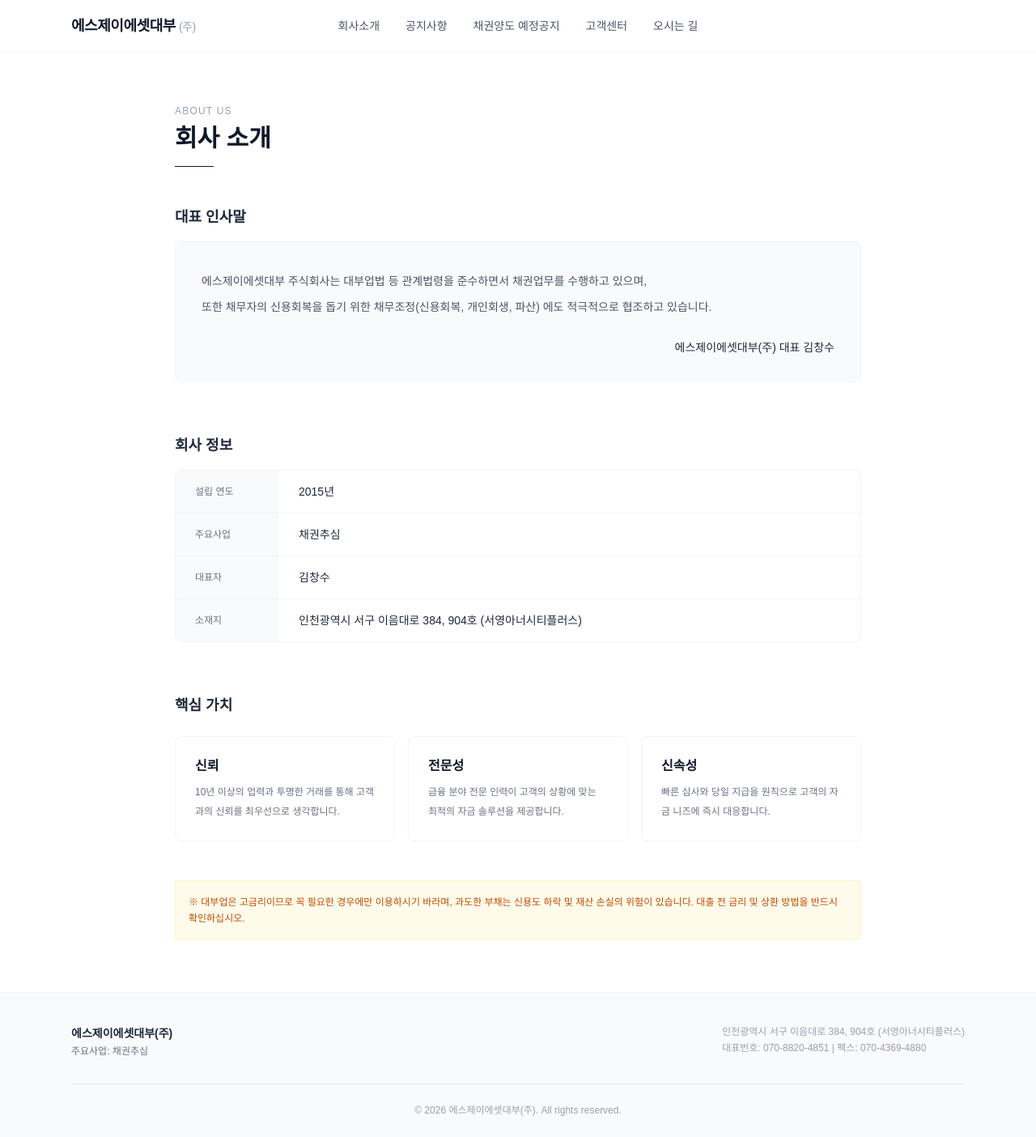
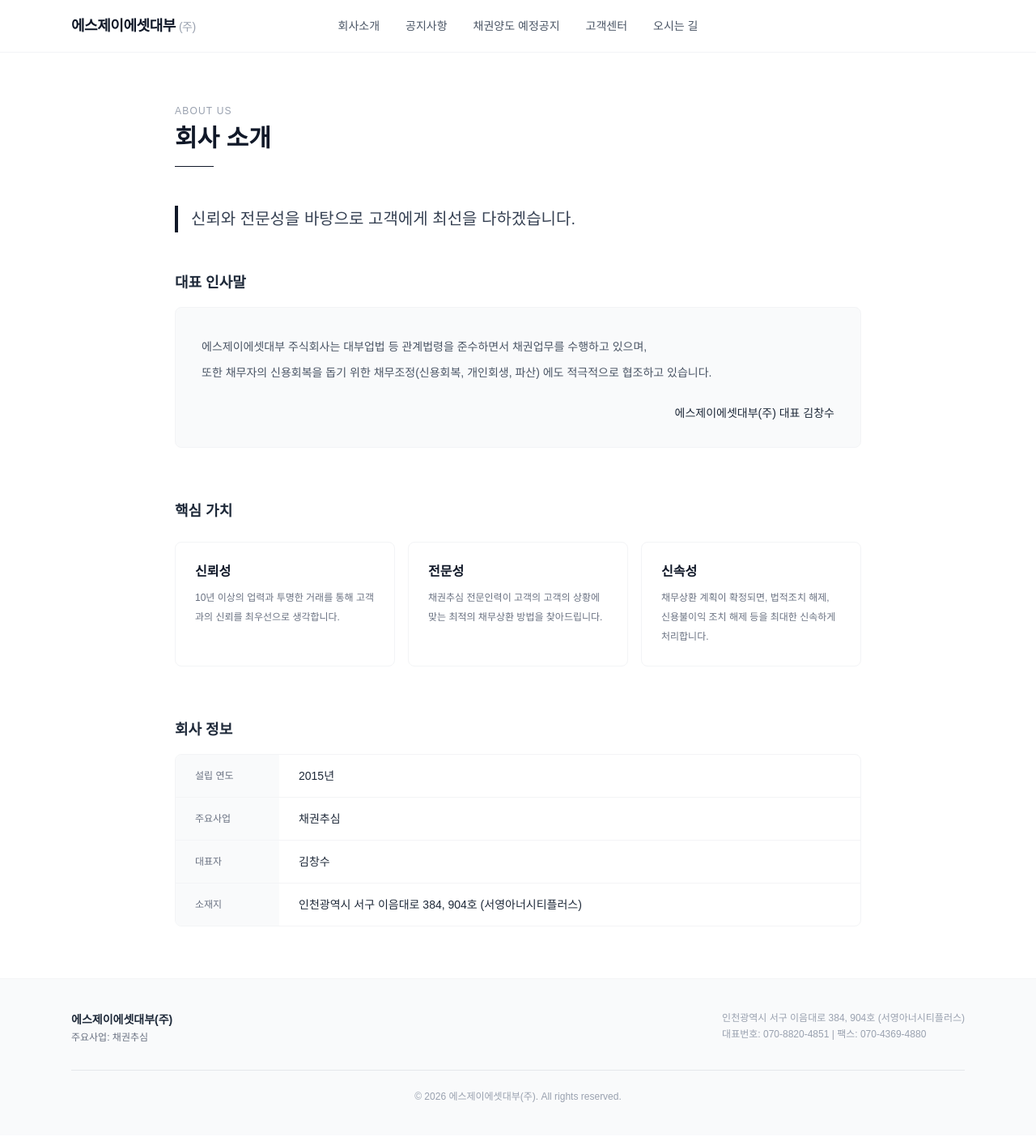
Before and after one commit to mallangC/js-asset, a Next.js app: page /company in a window 1280 px wide. Shown: the top 1404 px of the page at 81% size. Built offline with nearby package versions, Linux system fonts and the light colour scheme; no server answers.

Commit message:
리팩토링

```diff
--- a/src/app/company/page.tsx
+++ b/src/app/company/page.tsx
@@ -26,16 +26,16 @@ const items = [
 
 const values = [
   {
-    title: "신뢰",
+    title: "신뢰성",
     desc: "10년 이상의 업력과 투명한 거래를 통해 고객과의 신뢰를 최우선으로 생각합니다.",
   },
   {
     title: "전문성",
-    desc: "금융 분야 전문 인력이 고객의 상황에 맞는 최적의 자금 솔루션을 제공합니다.",
+    desc: "채권추심 전문인력이 고객의 고객의 상황에 맞는 최적의 채무상환 방법을 찾아드립니다.",
   },
   {
     title: "신속성",
-    desc: "빠른 심사와 당일 지급을 원칙으로 고객의 자금 니즈에 즉시 대응합니다.",
+    desc: "채무상환 계획이 확정되면, 법적조치 해제, 신용불이익 조치 해제 등을 최대한 신속하게 처리합니다. ",
   },
 ];
 
@@ -48,6 +48,11 @@ export default function CompanyPage() {
         <h1 className="text-3xl font-bold text-gray-900">회사 소개</h1>
         <div className="mt-4 h-px w-12 bg-gray-900" />
       </div>
+
+      {/* 슬로건 */}
+      <p className="text-xl text-gray-700 font-medium mb-12 leading-relaxed border-l-4 border-gray-900 pl-4">
+        신뢰와 전문성을 바탕으로 고객에게 최선을 다하겠습니다.
+      </p>
 
       {/* 인사말 */}
       <section className="mb-16">
@@ -64,8 +69,24 @@ export default function CompanyPage() {
         </div>
       </section>
 
+      {/* 핵심 가치 */}
+      <section className="mb-16">
+        <h2 className="text-lg font-semibold text-gray-800 mb-6">핵심 가치</h2>
+        <div className="grid grid-cols-1 md:grid-cols-3 gap-4">
+          {values.map((v) => (
+            <div
+              key={v.title}
+              className="border border-gray-100 rounded-lg p-6 hover:border-gray-300 transition-colors"
+            >
+              <p className="text-base font-semibold text-gray-900 mb-2">{v.title}</p>
+              <p className="text-xs text-gray-500 leading-6">{v.desc}</p>
+            </div>
+          ))}
+        </div>
+      </section>
+
       {/* 회사 정보 */}
-      <section className="mb-16">
+      <section>
         <h2 className="text-lg font-semibold text-gray-800 mb-4">회사 정보</h2>
         <dl className="border border-gray-100 rounded-lg overflow-hidden">
           {items.map((item, i) => (
@@ -81,28 +102,6 @@ export default function CompanyPage() {
           ))}
         </dl>
       </section>
-
-      {/* 핵심 가치 */}
-      <section>
-        <h2 className="text-lg font-semibold text-gray-800 mb-6">핵심 가치</h2>
-        <div className="grid grid-cols-1 md:grid-cols-3 gap-4">
-          {values.map((v) => (
-            <div
-              key={v.title}
-              className="border border-gray-100 rounded-lg p-6 hover:border-gray-300 transition-colors"
-            >
-              <p className="text-base font-semibold text-gray-900 mb-2">{v.title}</p>
-              <p className="text-xs text-gray-500 leading-6">{v.desc}</p>
-            </div>
-          ))}
-        </div>
-      </section>
-
-      {/* 법적 고지 */}
-      <div className="mt-12 p-4 bg-amber-50 border border-amber-100 rounded text-xs text-amber-700 leading-5">
-        ※ 대부업은 고금리이므로 꼭 필요한 경우에만 이용하시기 바라며, 과도한 부채는 신용도
-        하락 및 재산 손실의 위험이 있습니다. 대출 전 금리 및 상환 방법을 반드시 확인하십시오.
-      </div>
     </div>
   );
 }
--- a/src/components/home/HeroSection.tsx
+++ b/src/components/home/HeroSection.tsx
@@ -22,9 +22,6 @@ export default function HeroSection() {
         <h1 className="text-4xl md:text-6xl font-bold text-white tracking-tight leading-tight">
           {COMPANY.name}
         </h1>
-        <p className="mt-6 text-gray-300 text-base md:text-lg max-w-xl mx-auto leading-relaxed">
-          신뢰와 전문성을 바탕으로 고객의 자산을 지켜드립니다.
-        </p>
       </div>
     </section>
   );
```
